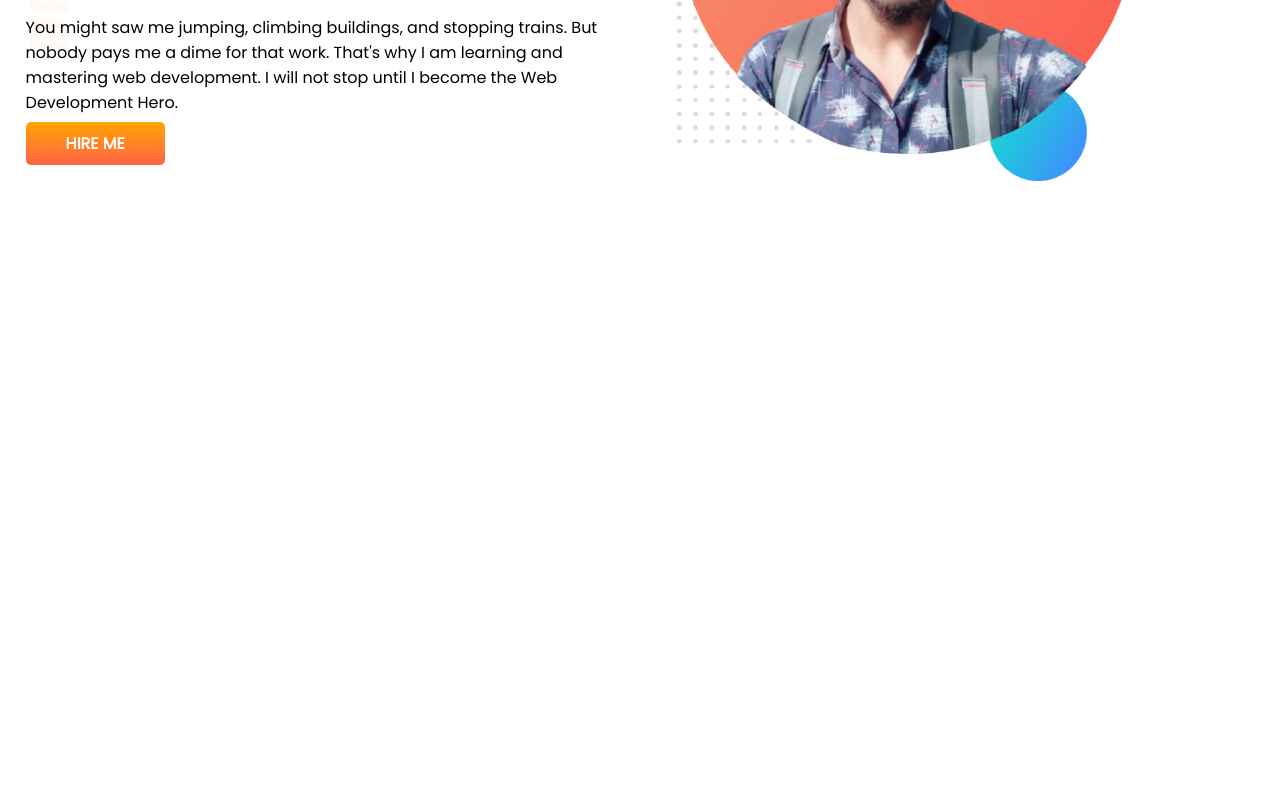
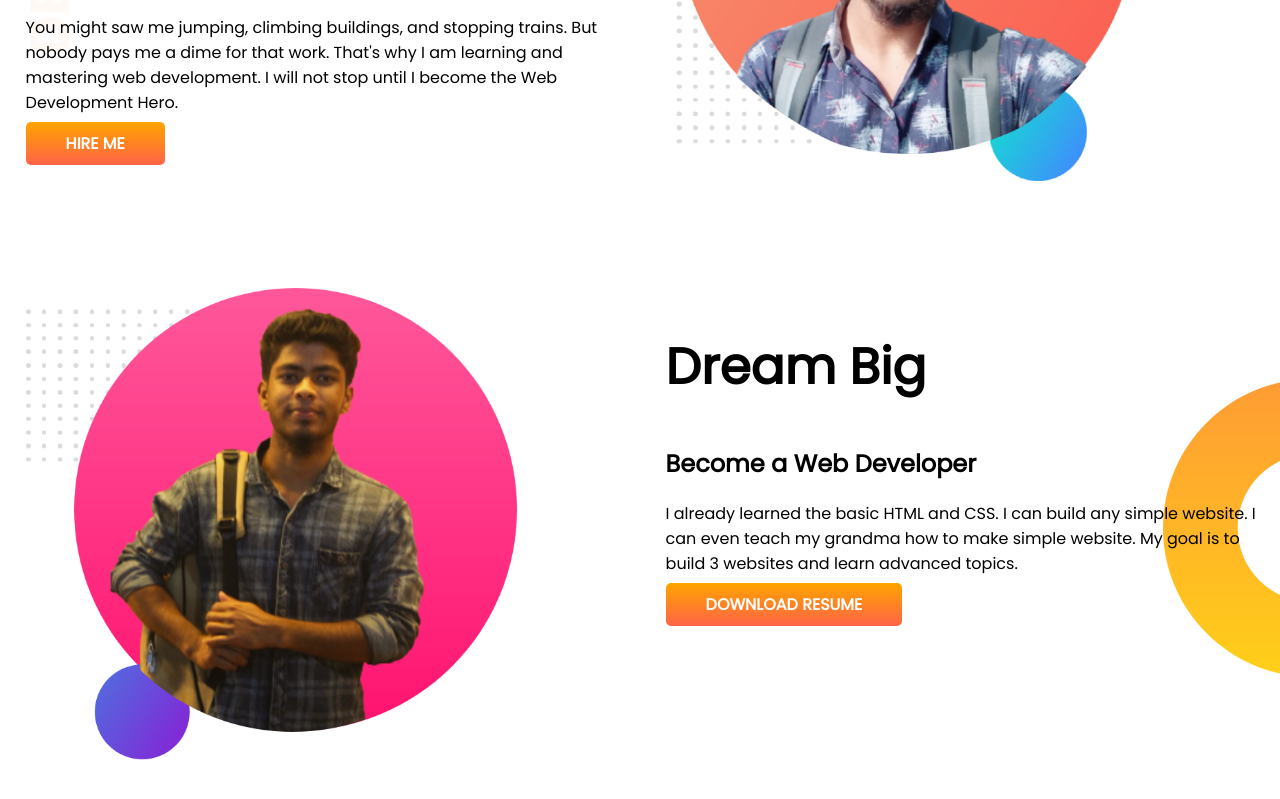
Before and after one commit to nasir35/my-portfolio, a plain HTML site: page index.html in a window 1280 px wide. Shown: the part 307-1106 px from the top of the page. Before the commit the page ends 800 px from the top, so only its background shows below. Drawn offline with Linux system fonts and the light colour scheme.

Commit message:
Dream Big section added

```diff
--- a/index.html
+++ b/index.html
@@ -25,6 +25,17 @@
                 <img src="images/my-bg.png" alt="My Image">
             </div>
     </section>
+    <section id="dream-big">
+        <div class="half-width">
+            <img src="images/my-bg2.png" alt="My Image">
+        </div>
+        <div class="half-width">
+            <h1>Dream Big</h1>
+            <h2>Become a Web Developer</h2>
+            <p>I already learned the basic HTML and CSS. I can build any simple website. I can even teach my grandma how to make simple website. My goal is to build 3 websites and learn advanced topics.</p>
+            <a class="hire-me-btn" href="#" target="blank">DOWNLOAD RESUME</a>
+        </div>
+    </section>
 </body>
 
 </html>
--- a/style.css
+++ b/style.css
@@ -10,6 +10,7 @@ h1{
 }
 section{
     display: flex;
+    margin-bottom: 100px;
 }
 .half-width{
     width: 50%;
@@ -30,3 +31,8 @@ section{
     background-image: url(images/top-banner.png);
     background-repeat: no-repeat;
 }
+#dream-big{
+    background-image: url(images/dream-bg.png);
+    background-repeat: no-repeat;
+    background-position: right;
+}
```
